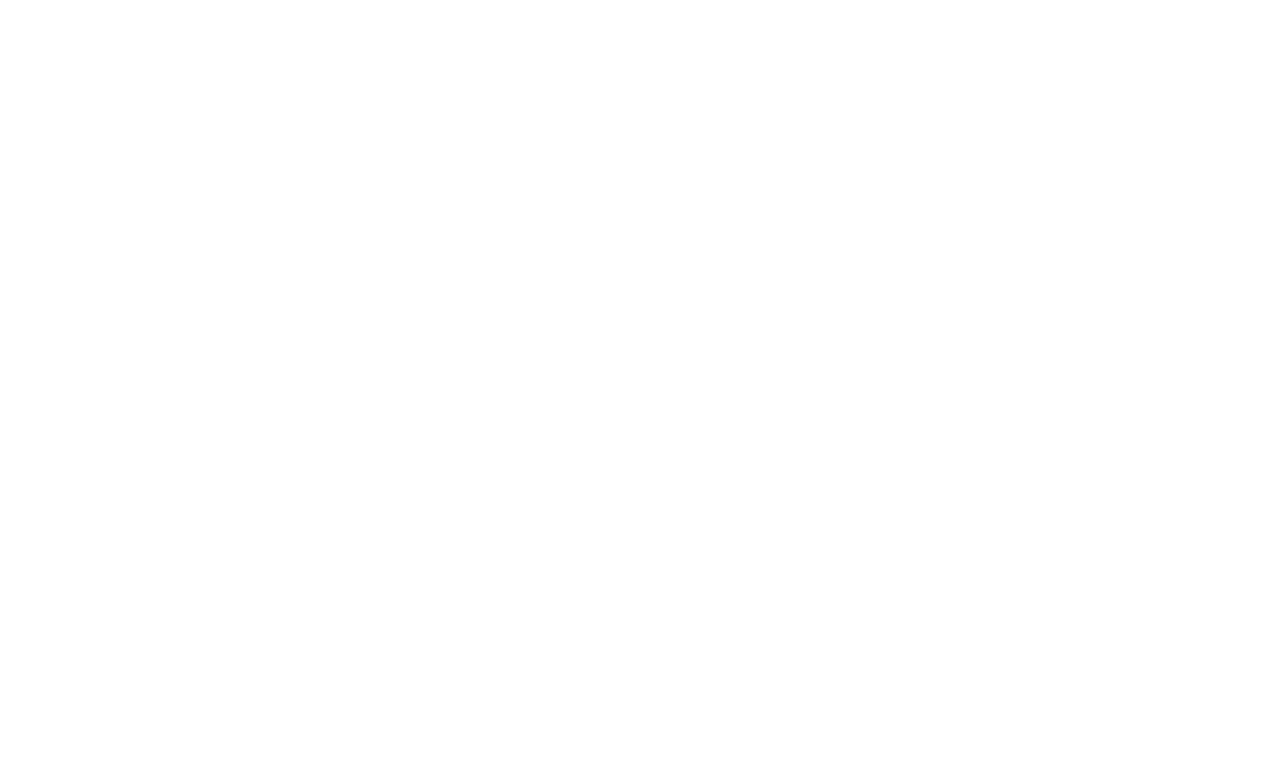
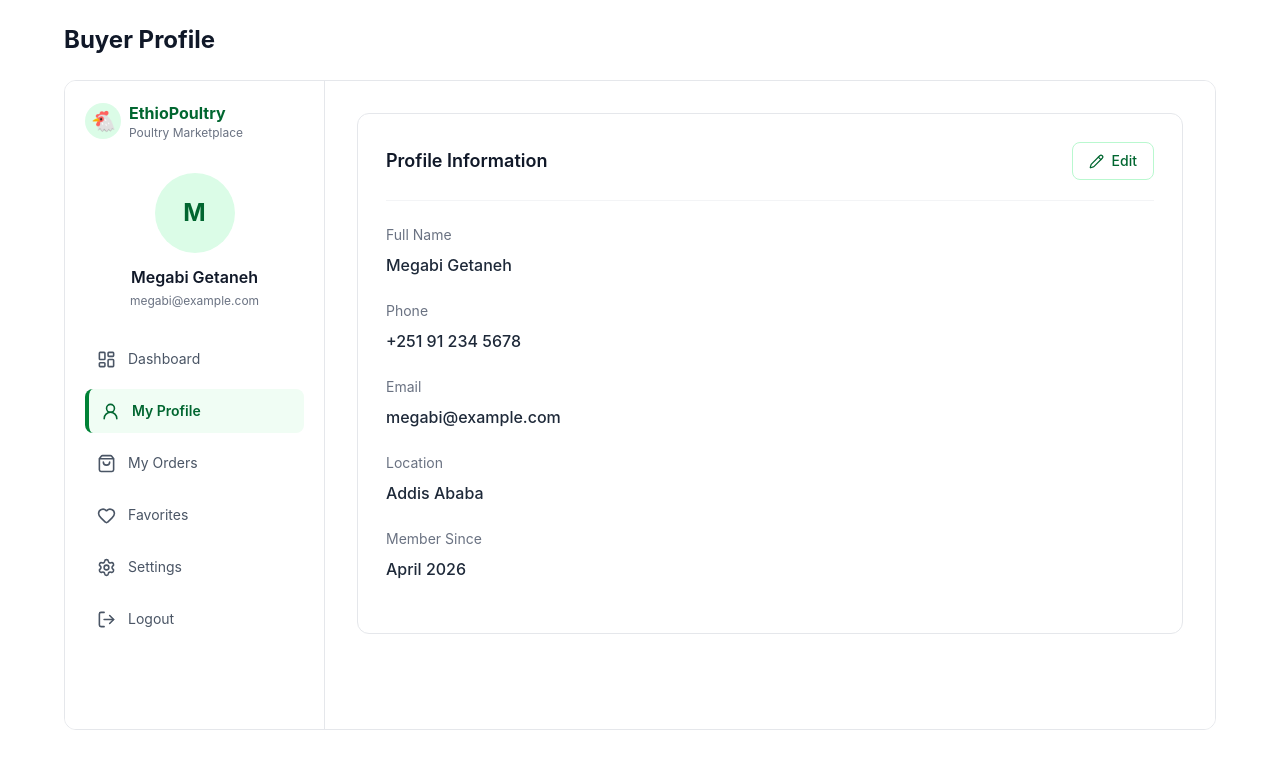
Before and after one commit to mega-gech/EthioPoultry, a React (Vite) app in the folder client/: page /buyerprofile in a window 1280 px wide. Before the commit this address had no page. Shown: the top 768 px of the page. Built offline with nearby package versions, Linux system fonts and the light colour scheme.

Commit message:
add buyer profile

```diff
--- a/client/src/App.tsx
+++ b/client/src/App.tsx
@@ -5,6 +5,7 @@
 import SellerProfile from './pages/SellerProfile';
 import Login from './pages/Login'
 import Register from './pages/Register'
+import BuyerProfile from "./pages/BuyerProfile";
 
 function App() {
   return (
@@ -16,6 +17,7 @@
         <Route path='/sellerProfile/:id' element={<SellerProfile />}/>
         <Route path="/login" element={<Login />} />
         <Route path="/register" element={<Register />} />
+        <Route path="/buyerprofile" element={<BuyerProfile />} />
       </Routes>
 
     </Router>
--- /dev/null
+++ b/client/src/pages/BuyerProfile.tsx
@@ -0,0 +1,224 @@
+
+import { useState } from "react";
+import {
+  LayoutDashboard,
+  UserRound,
+  ShoppingBag,
+  Heart,
+  Settings,
+  LogOut,
+  Pencil,
+} from "lucide-react";
+
+function BuyerProfile() {
+  const [isEditing, setIsEditing] = useState(false);
+
+  const [buyer, setBuyer] = useState({
+    name: "Megabi Getaneh",
+    email: "megabi@example.com",
+    phone: "+251 91 234 5678",
+    location: "Addis Ababa",
+    memberSince: "April 2026",
+  });
+
+  const menuItems = [
+    { label: "Dashboard", icon: LayoutDashboard },
+    { label: "My Profile", icon: UserRound },
+    { label: "My Orders", icon: ShoppingBag },
+    { label: "Favorites", icon: Heart },
+    { label: "Settings", icon: Settings },
+    { label: "Logout", icon: LogOut },
+  ];
+
+  return (
+    <div className="min-h-screen bg-white px-4 py-6 sm:px-8">
+      <div className="mx-auto max-w-6xl">
+        <h1 className="mb-6 text-2xl font-bold text-gray-900">
+          Buyer Profile
+        </h1>
+
+        <div className="grid min-h-[650px] grid-cols-1 overflow-hidden rounded-xl border border-gray-200 md:grid-cols-[260px_1fr]">
+
+          {/* Left Sidebar */}
+          <aside className="border-b border-gray-200 bg-white p-5 md:border-b-0 md:border-r">
+            {/* Logo */}
+            <div className="mb-8 flex items-center gap-2">
+              <div className="flex h-9 w-9 items-center justify-center rounded-full bg-green-100">
+                <span className="text-xl">🐔</span>
+              </div>
+
+              <div>
+                <h2 className="font-bold text-green-800">
+                  EthioPoultry
+                </h2>
+                <p className="text-xs text-gray-500">
+                  Poultry Marketplace
+                </p>
+              </div>
+            </div>
+
+            {/* Buyer information */}
+            <div className="mb-7 flex flex-col items-center text-center">
+              <div className="flex h-20 w-20 items-center justify-center rounded-full bg-green-100 text-2xl font-bold text-green-800">
+                {buyer.name.charAt(0)}
+              </div>
+
+              <h3 className="mt-3 font-semibold text-gray-900">
+                {buyer.name}
+              </h3>
+
+              <p className="mt-1 break-all text-xs text-gray-500">
+                {buyer.email}
+              </p>
+            </div>
+
+            {/* Sidebar navigation */}
+            <nav className="space-y-2">
+              {menuItems.map((item) => {
+                const Icon = item.icon;
+                const isActive = item.label === "My Profile";
+
+                return (
+                  <button
+                    key={item.label}
+                    type="button"
+                    onClick={() => {
+                      if (item.label === "Logout") {
+                        alert("Logout functionality will be added later.");
+                      } else if (!isActive) {
+                        alert(`${item.label} page will be added later.`);
+                      }
+                    }}
+                    className={`flex w-full items-center gap-3 rounded-lg px-3 py-3 text-left text-sm transition ${
+                      isActive
+                        ? "border-l-4 border-green-700 bg-green-50 font-semibold text-green-800"
+                        : "text-gray-600 hover:bg-gray-50"
+                    }`}
+                  >
+                    <Icon size={19} />
+                    {item.label}
+                  </button>
+                );
+              })}
+            </nav>
+          </aside>
+
+          {/* Right Profile Information */}
+          <main className="bg-white p-5 sm:p-8">
+            <div className="rounded-xl border border-gray-200 p-5 sm:p-7">
+              <div className="flex items-center justify-between border-b border-gray-100 pb-5">
+                <h2 className="text-lg font-semibold text-gray-900">
+                  Profile Information
+                </h2>
+
+                <button
+                  type="button"
+                  onClick={() => setIsEditing(!isEditing)}
+                  className="flex items-center gap-2 rounded-lg border border-green-200 px-4 py-2 text-sm font-medium text-green-800 transition hover:bg-green-50"
+                >
+                  <Pencil size={15} />
+                  {isEditing ? "Cancel" : "Edit"}
+                </button>
+              </div>
+
+              <div className="space-y-6 py-6">
+                {/* Full Name */}
+                <div>
+                  <p className="text-sm text-gray-500">Full Name</p>
+                  {isEditing ? (
+                    <input
+                      value={buyer.name}
+                      onChange={(e) =>
+                        setBuyer({ ...buyer, name: e.target.value })
+                      }
+                      className="mt-2 w-full rounded-lg border border-gray-300 px-3 py-2 outline-none focus:border-green-600"
+                    />
+                  ) : (
+                    <p className="mt-2 font-medium text-gray-800">
+                      {buyer.name}
+                    </p>
+                  )}
+                </div>
+
+                {/* Phone */}
+                <div>
+                  <p className="text-sm text-gray-500">Phone</p>
+                  {isEditing ? (
+                    <input
+                      value={buyer.phone}
+                      onChange={(e) =>
+                        setBuyer({ ...buyer, phone: e.target.value })
+                      }
+                      className="mt-2 w-full rounded-lg border border-gray-300 px-3 py-2 outline-none focus:border-green-600"
+                    />
+                  ) : (
+                    <p className="mt-2 font-medium text-gray-800">
+                      {buyer.phone}
+                    </p>
+                  )}
+                </div>
+
+                {/* Email */}
+                <div>
+                  <p className="text-sm text-gray-500">Email</p>
+                  {isEditing ? (
+                    <input
+                      type="email"
+                      value={buyer.email}
+                      onChange={(e) =>
+                        setBuyer({ ...buyer, email: e.target.value })
+                      }
+                      className="mt-2 w-full rounded-lg border border-gray-300 px-3 py-2 outline-none focus:border-green-600"
+                    />
+                  ) : (
+                    <p className="mt-2 break-words font-medium text-gray-800">
+                      {buyer.email}
+                    </p>
+                  )}
+                </div>
+
+                {/* Location */}
+                <div>
+                  <p className="text-sm text-gray-500">Location</p>
+                  {isEditing ? (
+                    <input
+                      value={buyer.location}
+                      onChange={(e) =>
+                        setBuyer({ ...buyer, location: e.target.value })
+                      }
+                      className="mt-2 w-full rounded-lg border border-gray-300 px-3 py-2 outline-none focus:border-green-600"
+                    />
+                  ) : (
+                    <p className="mt-2 font-medium text-gray-800">
+                      {buyer.location}
+                    </p>
+                  )}
+                </div>
+
+                {/* Membership */}
+                <div>
+                  <p className="text-sm text-gray-500">Member Since</p>
+                  <p className="mt-2 font-medium text-gray-800">
+                    {buyer.memberSince}
+                  </p>
+                </div>
+
+                {isEditing && (
+                  <button
+                    type="button"
+                    onClick={() => setIsEditing(false)}
+                    className="rounded-lg bg-green-700 px-5 py-3 font-medium text-white hover:bg-green-800"
+                  >
+                    Save Changes
+                  </button>
+                )}
+              </div>
+            </div>
+          </main>
+        </div>
+      </div>
+    </div>
+  );
+}
+
+export default BuyerProfile;
--- a/client/src/pages/Login.tsx
+++ b/client/src/pages/Login.tsx
@@ -2,6 +2,7 @@
 import { useState } from "react";
 import logoHen from '../assets/logo_hen.jpg'
 import { Link } from "react-router-dom";
+import { useNavigate } from "react-router-dom";
 import {
   Eye,
   EyeOff,
@@ -14,6 +15,7 @@
   const [email, setEmail] = useState("");
   const [password, setPassword] = useState("");
   const [rememberMe, setRememberMe] = useState(false);
+  const navigate = useNavigate()
 
   const handleSubmit = (e: React.FormEvent<HTMLFormElement>) => {
     e.preventDefault();
@@ -155,6 +157,7 @@
             {/* Login button */}
             <button
               type="submit"
+              onClick={()=>navigate('/buyerprofile')}
               className="w-full rounded-lg bg-green-700 py-3 font-semibold text-white transition hover:bg-green-800 focus:outline-none focus:ring-2 focus:ring-green-500 focus:ring-offset-2"
             >
               Login
```
